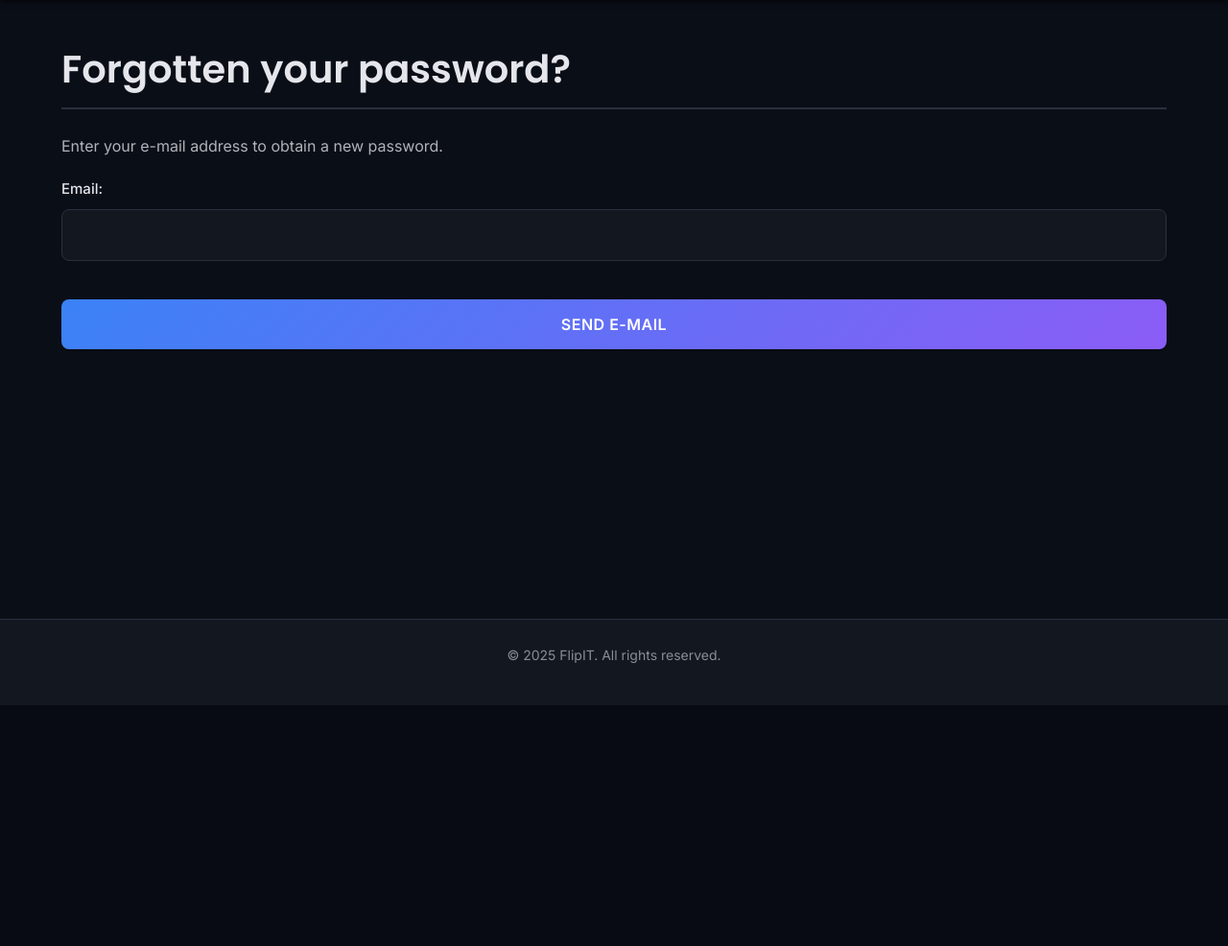
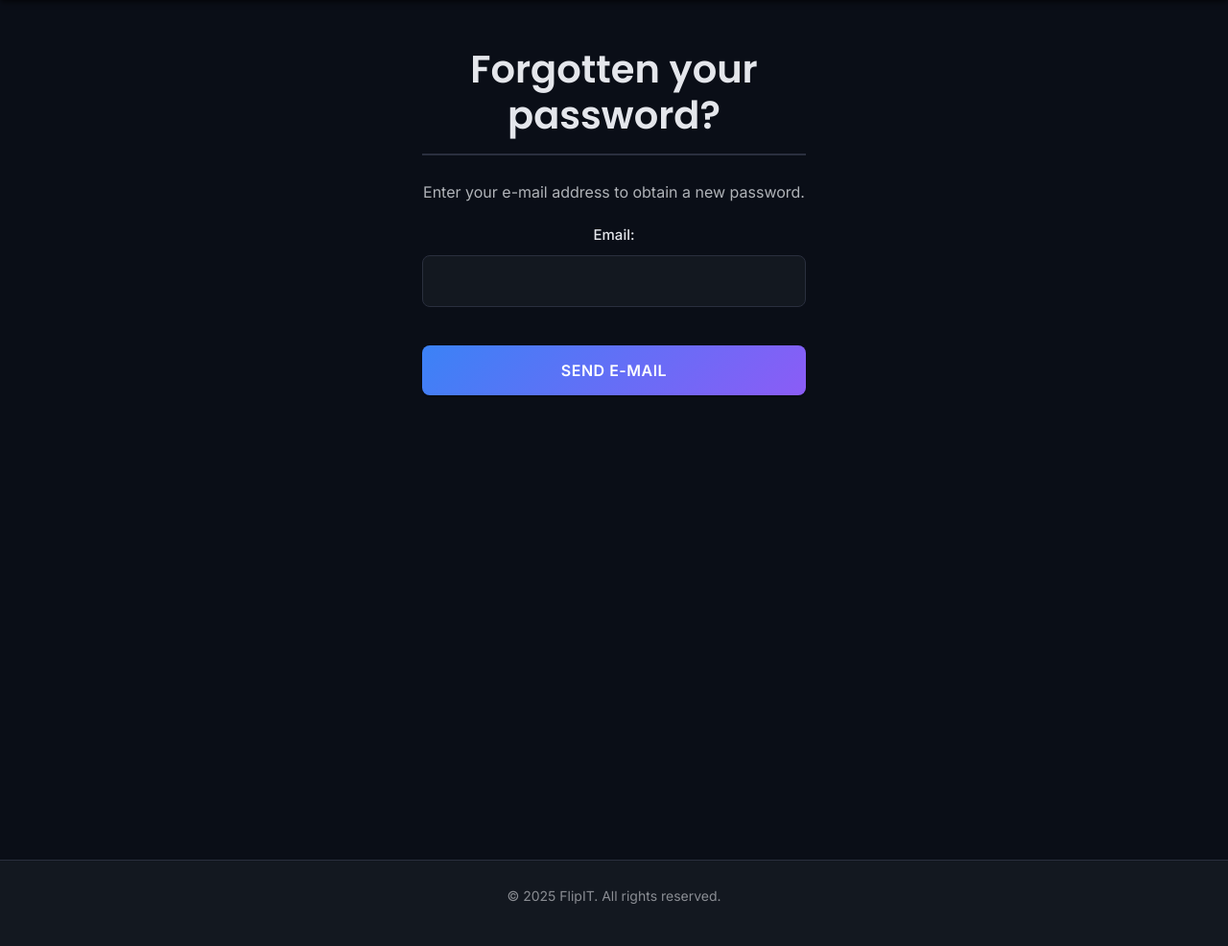
Before and after one commit to polomski1996/LEARNING_CARDS, a Django app: page /account/password_reset/ in a window 1280 px wide. Shown: the part 65-1051 px from the top of the page at 96% size. Before the commit the page ends 800 px from the top, so only its background shows below. Run offline with Django 5.2, Linux system fonts and the light colour scheme.

Commit message:
cetering forms on UI

```diff
--- a/account/static/css/base.css
+++ b/account/static/css/base.css
@@ -358,6 +358,15 @@ a:hover {
   color: var(--color-text-primary);
   font-weight: 600;
 }
+
+.form-container {
+  max-width: 400px;
+  margin: auto;
+  min-height: 100vh;
+  align-items: center;
+  text-align: center;
+}
+
 
 .logout-form {
   display: inline-flex;
--- a/account/templates/registration/login.html
+++ b/account/templates/registration/login.html
@@ -3,8 +3,10 @@
 {% block title %}Log-in{% endblock %}
 
 {% block content %}
+  <div class="form-container">
     <h1>Log-in</h1>
     {% if form.errors %}
+
       <p>
         Your username and password didn't match.
         Please try again.
@@ -28,4 +30,6 @@
           </a>
         </p>
       </div>
+  </div>
+
 {% endblock %}
--- a/account/templates/registration/password_change_form.html
+++ b/account/templates/registration/password_change_form.html
@@ -3,6 +3,7 @@
 {% block title %}Change your password{% endblock %}
 
 {% block content %}
+  <div class="form-container">
     <h1>Change your password</h1>
     <p>Use the form below to change your password.</p>
     <form method="post">
@@ -10,4 +11,6 @@
       <p><input type="submit" value="Change"></p>
       {% csrf_token %}
     </form>
+  </div>
+
 {% endblock %}
--- a/account/templates/registration/password_reset_form.html
+++ b/account/templates/registration/password_reset_form.html
@@ -3,6 +3,7 @@
 {% block title %}Reset your password{% endblock %}
 
 {% block content %}
+  <div class="form-container">
     <h1>Forgotten your password?</h1>
     <p>Enter your e-mail address to obtain a new password.</p>
     <form method="post">
@@ -10,4 +11,6 @@
       <p><input type="submit" value="Send e-mail"></p>
       {% csrf_token %}
     </form>
+  </div>
+
 {% endblock %}
```
Also changed, not shown: account/templates/account/login.html (deleted, +0 -13 lines), learning_cards/db.sqlite3. Lines whose indentation alone changed are shown as unchanged.
